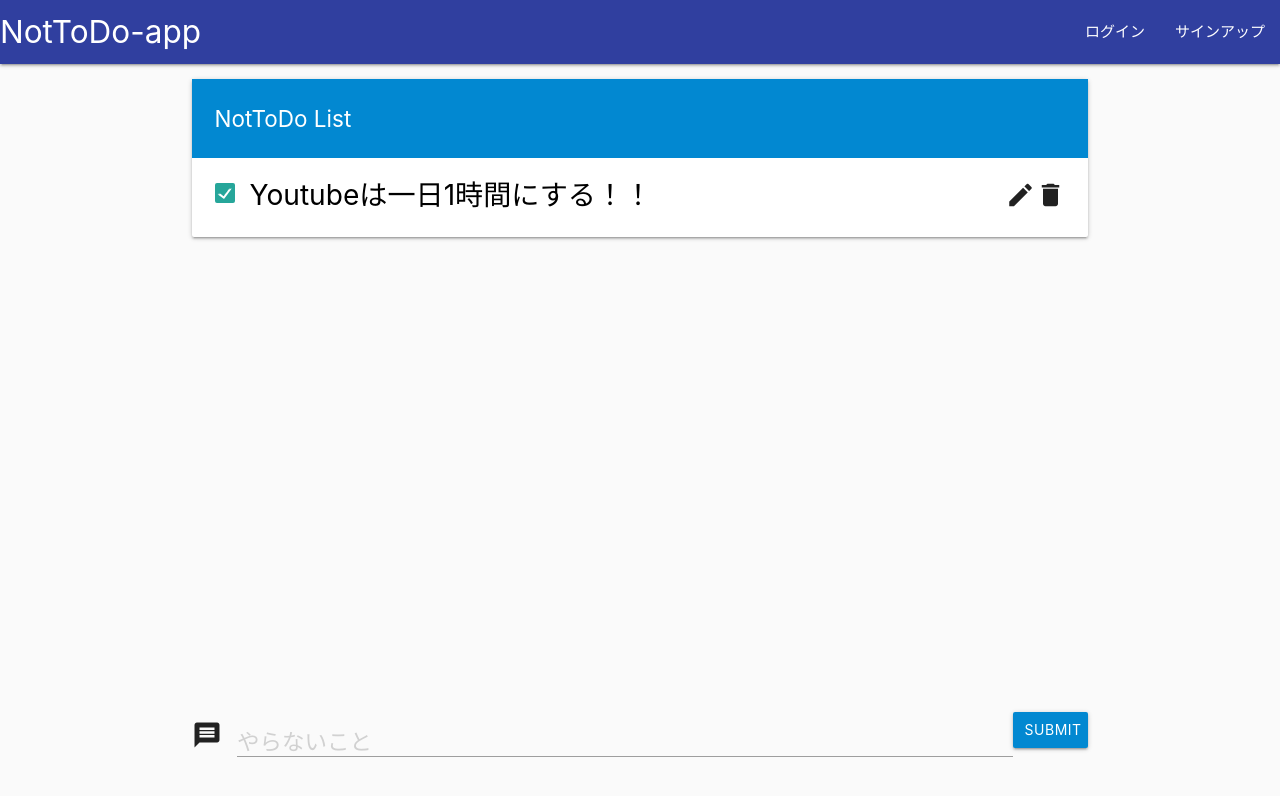
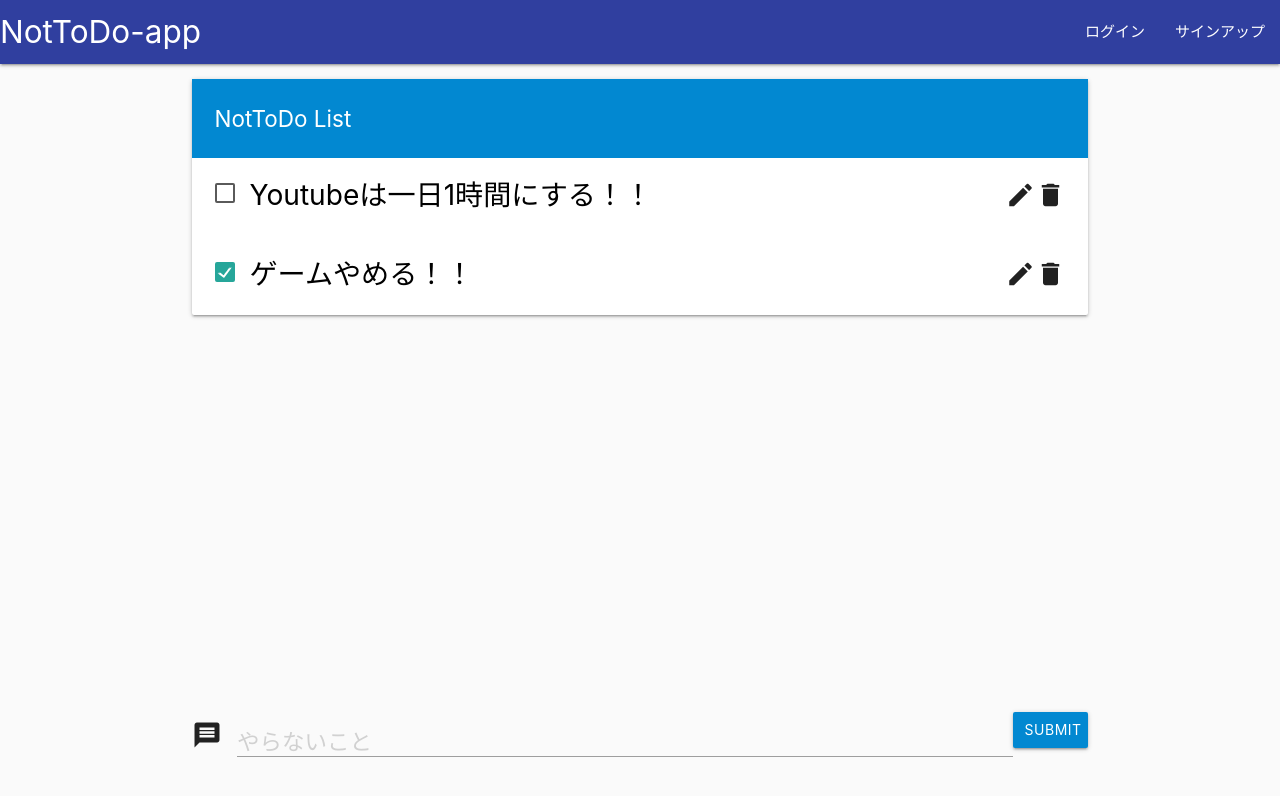
Before and after one commit to fujisawatk/nottodo-app, a Vue app: page / in a window 1280 px wide. Shown: the top 796 px of the page. Built offline with nearby package versions, Linux system fonts and the light colour scheme; no server answers; sample sign-in values are in the browser's storage; what vuefire would draw is missing.

Commit message:
Test to get local data

```diff
--- a/src/components/Task.vue
+++ b/src/components/Task.vue
@@ -6,9 +6,9 @@
       <div class="header light-blue darken-2 white-text">
         <span>NotToDo List</span>
       </div>
-      <div class="item">
-        <input type="checkbox" class="filled-in" checked="checked" />
-        <span id="text">Youtubeは一日1時間にする！！</span>
+      <div class="item" v-for="list in lists" :key="list.id">
+        <input type="checkbox" class="filled-in" :checked="list.isCompleted" />
+        <span id="text">{{ list.title }}</span>
         <div class="right">
           <i class="material-icons small">edit</i>
           <i class="material-icons small">delete</i>
@@ -31,6 +31,22 @@
 
   </div>
 </template>
+
+<script>
+
+export default {
+  name: "Task",
+  data() {
+    return {
+      lists: [
+        {title: "Youtubeは一日1時間にする！！", isCompleted: false },
+        {title: "ゲームやめる！！", isCompleted: true }
+        ]
+    };
+  },
+}
+
+</script>
 
 <style>
 .todo-list{
```
